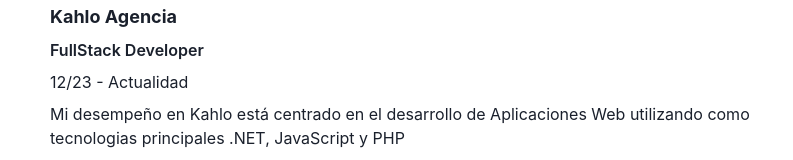
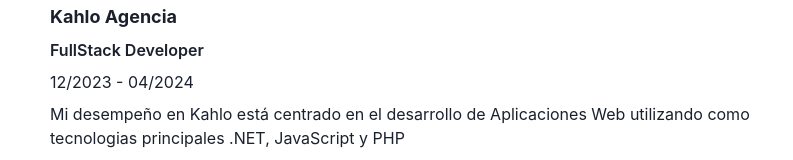
Before and after one commit to nicolasrios6/me.portfolio, a React (Vite) app: page / in a window 1280 px wide. Shown: the part 604-764 px from the top of the page, without its empty margins (234-1027 px from the left). Built offline with nearby package versions, Linux system fonts and the light colour scheme.

Commit message:
Actualizo CV

```diff
--- a/src/components/Home/Home.jsx
+++ b/src/components/Home/Home.jsx
@@ -26,7 +26,7 @@
                     En la actualidad me encuentro perfeccionando y aprendiendo nuevas tecnologías que me impulsen a crecer en el mundo IT.
                 </Text>
 
-                <Link href='./NicolasCV.pdf' target='_blank' maxW='80px'>
+                <Link href='./CV.pdf' target='_blank' maxW='80px'>
                     <Button maxW='100px' variant='outline' shadow='dark-lg' color='primary'>Ver CV</Button>
                 </Link>
             </Stack>
@@ -35,7 +35,7 @@
                 <Text fontSize='xl' color='primary' fontWeight='semibold'>Experiencia:</Text>
                 <Text fontSize='lg' fontWeight='bold'>Kahlo Agencia</Text>
                 <Text fontWeight='semibold'>FullStack Developer</Text>
-                <Text>12/23 - Actualidad</Text>
+                <Text>12/2023 - 04/2024</Text>
                 <Text>Mi desempeño en Kahlo está centrado en el desarrollo de Aplicaciones Web utilizando como tecnologias principales .NET, JavaScript y PHP</Text>
 
             </Stack>
```
Also changed, not shown: 1 other file (tests, documents, lock files or other folders).
